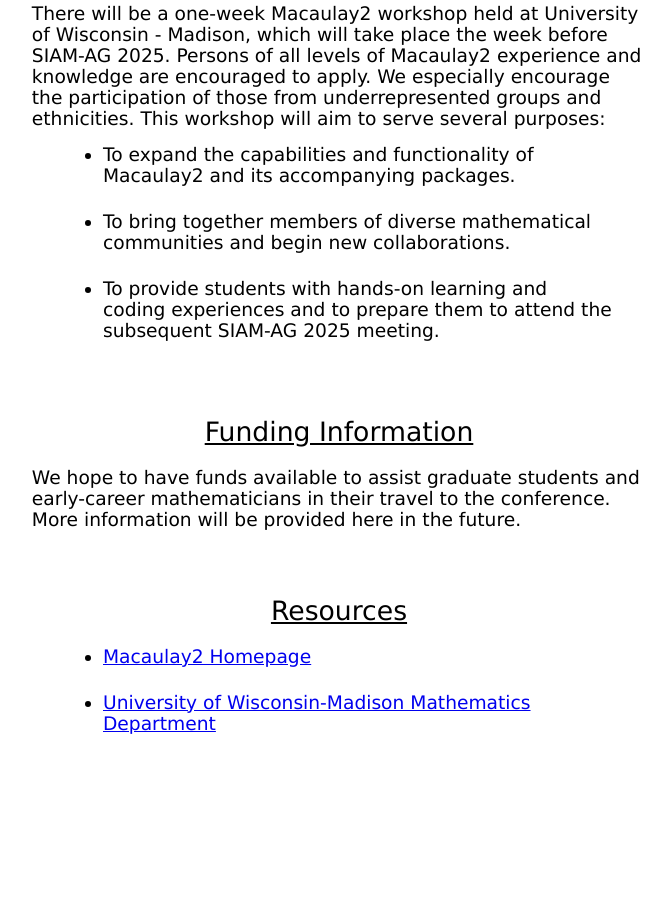
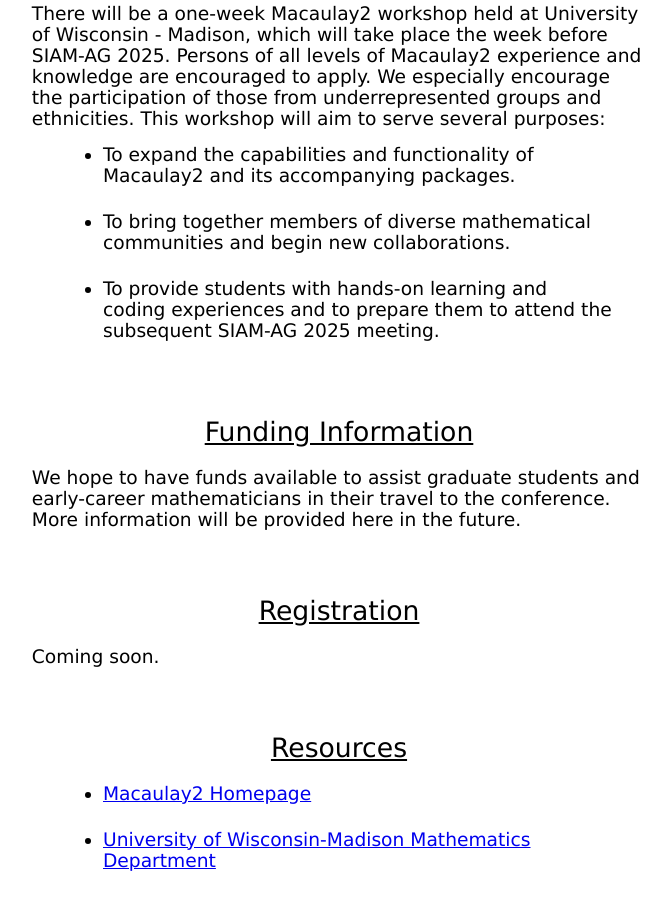
Before and after one commit to tjyahl/tjyahl.github.io, a plain HTML site: page organizing/M2-Madison-2025/index.html in a window 1280 px wide. Shown: the part 537-1447 px from the top of the page, without its empty margins (301-971 px from the left). Drawn offline with Linux system fonts and the light colour scheme.

Commit message:
M2 webpage update

```diff
--- a/organizing/M2-Madison-2025/index.html
+++ b/organizing/M2-Madison-2025/index.html
@@ -119,6 +119,22 @@
 
 
 
+
+
+		    <tr>
+		      <td class="about-org">
+			<p style="font-style:bold; font-size:20pt; margin:0; padding-bottom:20px;">
+			  <u>Registration</u>
+			</p>
+			<p style="margin:auto; padding-bottom:15px; text-align:left; max-width:60%">
+			  Coming soon.
+			</p>
+		      </td>
+		    </tr>
+
+
+
+
 		    <tr>
 		      <td class="about-org">
 			<p style="font-style:bold; font-size:20pt; margin:0; padding-bottom:20px;">
```
Also changed, not shown: index.html (+7 -2 lines).
